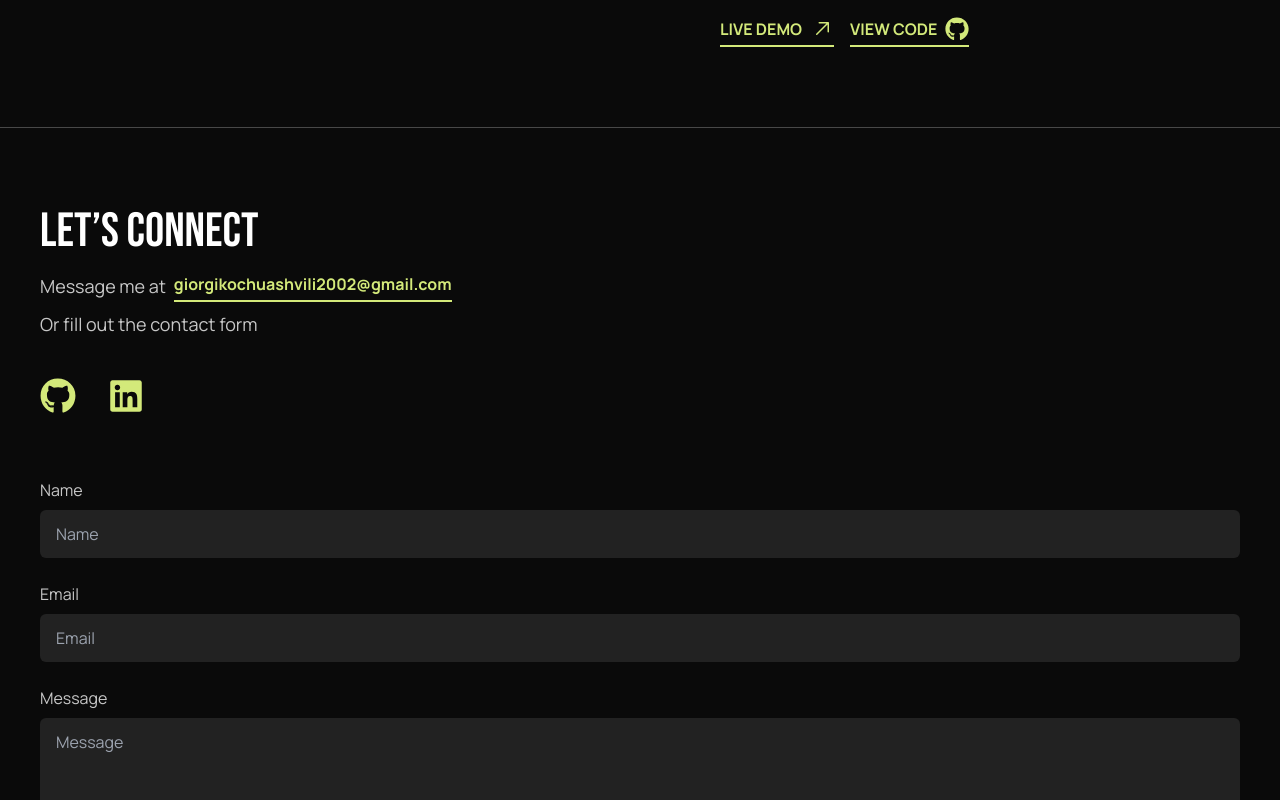
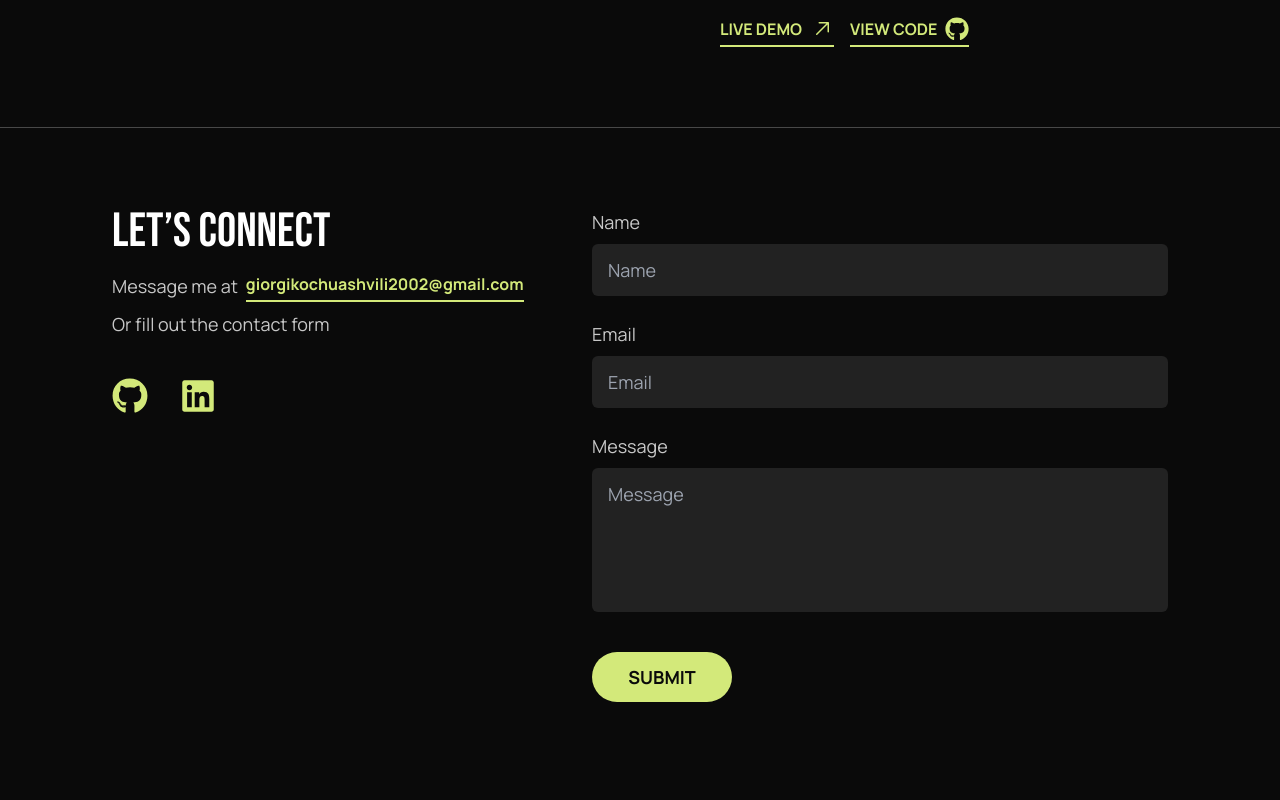
Before and after one commit to giorgio324/portfolio, a Next.js app: page / in a window 1280 px wide. Shown: the part 4080-4880 px from the top of the page. Built offline with nearby package versions, Linux system fonts and the light colour scheme.

Commit message:
added styles for desktop

```diff
--- a/src/components/contact/Contact.tsx
+++ b/src/components/contact/Contact.tsx
@@ -3,7 +3,7 @@ import ContactTitle from './ContactTitle';
 
 const Contact = () => {
   return (
-    <div className='py-16 md:py-20 px-4 md:px-10 lg:px28'>
+    <div className='max-w-screen-xl mx-auto px-4 md:px-10 lg:px-28 py-16 md:py-20 lg:flex lg:justify-between gap-6'>
       <ContactTitle />
       <ContactForm />
     </div>
--- a/src/components/contact/ContactForm.tsx
+++ b/src/components/contact/ContactForm.tsx
@@ -15,6 +15,7 @@ type FormValues = {
 
 const ContactForm = () => {
   const [loading, setLoading] = useState(false);
+  const [recived, setRecived] = useState(false);
   const initialValues: FormValues = {
     name: '',
     email: '',
@@ -41,6 +42,9 @@ const ContactForm = () => {
       .then((resp) => {
         formikHelpers.resetForm();
         setLoading(false);
+        if (resp.status === 200) {
+          setRecived(true);
+        }
       })
       .catch((err) => {
         console.log(err);
@@ -54,7 +58,7 @@ const ContactForm = () => {
       onSubmit={handleSubmit}
       validationSchema={contactFormValidationSchema}
     >
-      <Form className='mt-16 flex flex-col gap-6 items-start manrope'>
+      <Form className='mt-16 lg:mt-0 flex flex-col gap-6 items-start manrope lg:flex-grow lg:max-w-xl'>
         <FormikField label={'Name'} name={'name'} placeholder={'Name'} />
         <FormikField
           label={'Email'}
@@ -80,10 +84,13 @@ const ContactForm = () => {
             {loading ? <LoadingSpinner /> : 'Submit'}
           </button>
         </Reveal>
+        {recived && (
+          <p className='text-green-500 mt-2 lg:text-lg'>
+            {'Message sent successfully'}
+          </p>
+        )}
       </Form>
     </Formik>
   );
 };
 export default ContactForm;
-/* 44 */
-/* 117 */
--- a/src/components/shared/FormikField.tsx
+++ b/src/components/shared/FormikField.tsx
@@ -21,23 +21,23 @@ const FormikField = ({
   const FieldComponent = component;
 
   return (
-    <div className='w-full'>
+    <div className='w-full lg:text-lg'>
       <Reveal>
-        <label className='flex flex-col gap-2 text-paragraphTextColor'>
+        <label className='flex flex-col gap-2 text-paragraphTextColor '>
           {label}
           <FieldComponent
             {...field}
             {...props}
             placeholder={placeholder}
             type={component === 'input' ? type : undefined}
-            className={`bg-cardBackgroundColor text-white rounded-md text-base py-3 px-4 ${
+            className={`bg-cardBackgroundColor text-white rounded-md text-base py-3 px-4 lg:text-lg ${
               component === 'textarea' && 'h-36 resize-none'
             }`}
           />
         </label>
       </Reveal>
       {meta.touched && meta.error ? (
-        <p className='text-red-500 mt-2'>{`*${meta.error}`}</p>
+        <p className='text-red-500 mt-2 '>{`*${meta.error}`}</p>
       ) : null}
     </div>
   );
```
